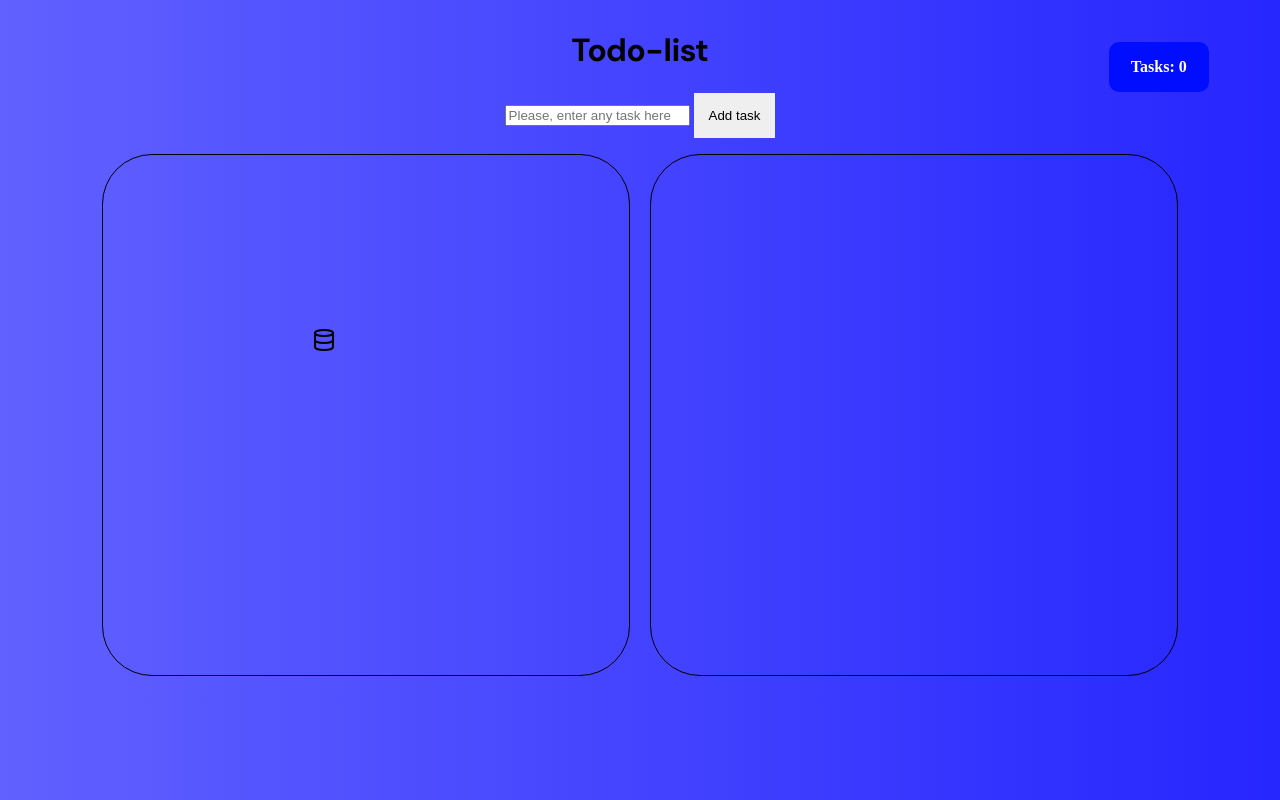
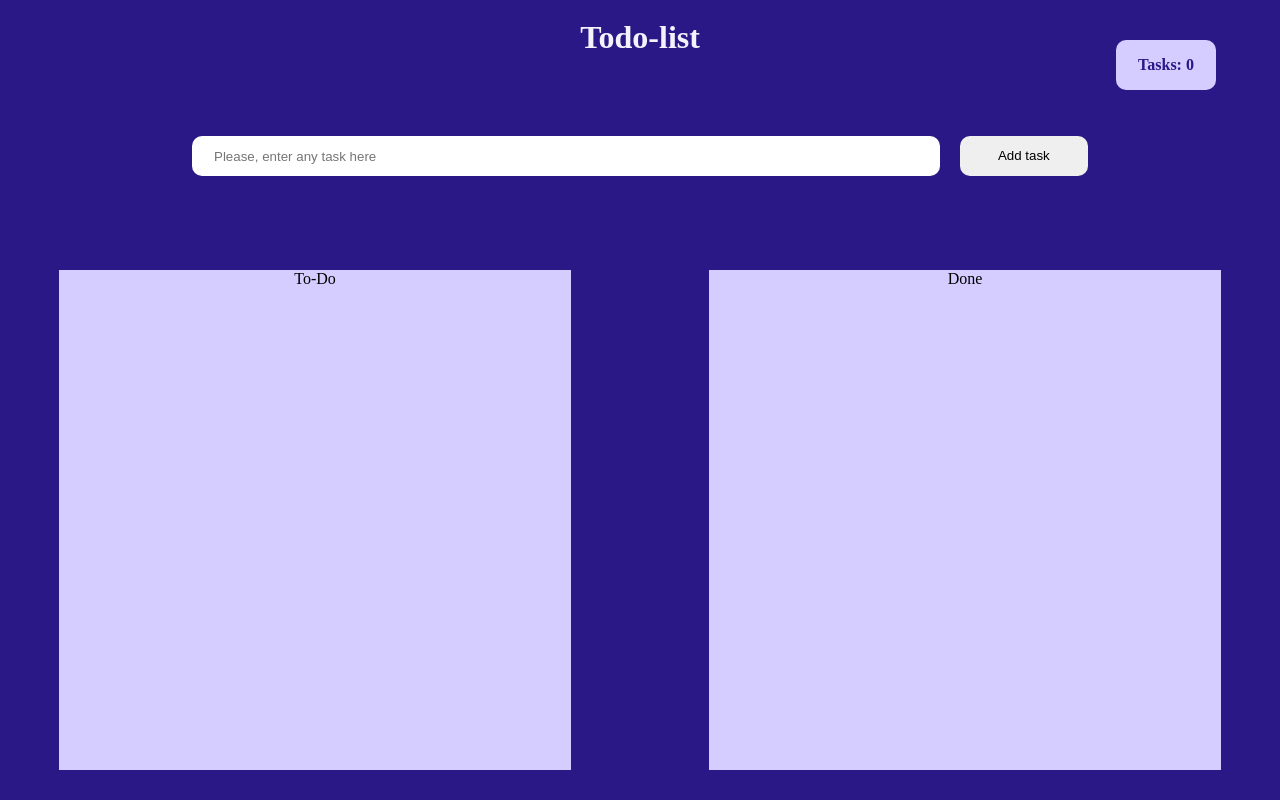
Before and after one commit to RadMaxim/Les3, a website built with webpack: page dist_les5/index.html in a window 1280 px wide. Built offline with nearby package versions, Linux system fonts and the light colour scheme; files whose address does not match are found by name.

Commit message:
localStorage

```diff
--- a/Les5/src/data.js
+++ b/Les5/src/data.js
@@ -1,13 +1,13 @@
 import { drawElem } from "./drawTasks.js";
 import saveTask from "./saveLocalStorage.js";
+const { getTask, setTask } = saveTask();
 
-let arr = [];
+let arr = getTask();
 
 function updateArr(arrNew) {
-  const { getTask, setTask } = saveTask();
-  arr = arrNew;
   setTask(arrNew);
-  drawElem(getTask());
+  drawElem(arrNew);
+  updateLenghtArr();
 }
 
 function updateLenghtArr() {
--- a/Les5/src/index.js
+++ b/Les5/src/index.js
@@ -1,7 +1,6 @@
 // import "./index.css";
 import { waited } from "./loading.js";
-import { drawElem } from "./drawTasks.js";
-import { updateArr, arr, updateLenghtArr } from "./data.js";
+import { updateArr, arr } from "./data.js";
 import { checkTask } from "./checkTask.js";
 
 window.addEventListener("load", () => {
@@ -22,6 +21,5 @@ window.addEventListener("load", () => {
     }
     arr.push(data);
     updateArr(arr);
-    updateLenghtArr();
   });
 });
--- a/Les5/src/loading.js
+++ b/Les5/src/loading.js
@@ -1,4 +1,4 @@
-import { arr } from "./data.js";
+import { arr, updateLenghtArr } from "./data.js";
 import { drawElem } from "./drawTasks.js";
 import saveTask from "./saveLocalStorage.js";
 
@@ -7,7 +7,7 @@ function waited() {
   const { getTask } = saveTask();
 
   drawElem(getTask());
-
+  updateLenghtArr();
   loading.style.display = "none";
 }
 export { waited };
--- a/Les5/src/saveLocalStorage.js
+++ b/Les5/src/saveLocalStorage.js
@@ -4,15 +4,12 @@ const saveTask = () => {
   };
 
   const getTask = () => {
-    const tasks = JSON.parse(
-      localStorage.getItem("arrTask") == "undefined"
-        ? "[{\"text\":\"text\"}]"
-        : localStorage.getItem("arrTask"),
-    );
-    return tasks;
+    if (localStorage.getItem("arrTask") == undefined) {
+      return [];
+    }
+    return JSON.parse(localStorage.getItem("arrTask"));
   };
 
-  // Инициализация localStorage при первом запуске
   if (!localStorage.getItem("arrTask")) {
     setTask([]);
   }
--- a/dist_les5/index.css
+++ b/dist_les5/index.css
@@ -1,70 +1,84 @@
-@font-face {
-  font-family: myStyle;
-  src: url(/b230ddb7eabb4b25e123.ttf);
-}
-h1,
-h2,
-p {
-  font-family: myStyle;
+:root {
+  --back-color: #2b1887;
+  --list-color: #d5ccff;
+  --item-color: #f4f2ff;
 }
 
-ul {
+* {
+  margin: 0;
+  height: 0;
+  box-sizing: border-box;
+}
+
+body {
+  background: var(--back-color);
+}
+
+header {
+  height: 30vh;
+  display: flex;
+  justify-content: center;
+  align-items: center;
+  flex-direction: column;
+}
+
+main {
+  display: flex;
+  justify-content: center;
+  align-items: center;
+  justify-content: space-around;
+  gap: 20px;
+  height: 70vh;
+}
+main section {
+  width: 40%;
+}
+main section ul {
+  width: 100%;
+  min-height: 500px;
   list-style-type: none;
   min-height: 500px;
-  border: 1px solid black;
   border-radius: 50px;
   padding: 10px;
 }
-ul li {
+main section ul li {
   display: flex;
   justify-content: space-around;
   align-items: center;
-  background-color: rgb(31, 1, 139);
+  background-color: var(--item-color);
   margin-top: 30px;
+  min-height: 130px;
 }
 
-.task {
-  position: relative;
-  overflow: hidden;
+.h1 {
+  height: 30%;
+  display: flex;
+  align-content: center;
+  align-items: center;
+  justify-content: center;
+  justify-items: center;
+  width: 100%;
 }
-
-.task::before {
-  content: "";
-  position: absolute;
-  top: 50%;
-  left: -110%;
-  height: 0.1px;
-  width: 100%;
-  border: 1px solid black;
-  transition: left 0.5s ease-in-out;
+.h1 h1 {
+  color: var(--item-color);
+  height: 30px;
+  line-height: 100%;
 }
 
 input[type="checkbox"]:checked ~ .task::before {
   left: 0%;
 }
 
-header {
-  display: flex;
-  justify-content: center;
-  align-items: center;
-  flex-direction: column;
-}
-
-body {
-  background: linear-gradient(90deg, rgb(97, 97, 255), rgb(38, 38, 255));
-  position: relative;
-}
-
 button {
-  padding: 15px;
+  padding: 5px;
   position: relative;
   overflow: hidden;
   outline: none;
   border: none;
   cursor: pointer;
 }
-
 button::before {
+  z-index: 1;
   content: "";
   width: 100%;
   height: 100%;
@@ -74,17 +88,16 @@ button::before {
   left: 100%;
   transition: 0.1s left ease-in-out;
 }
-
 button:hover::before {
   left: 0%;
 }
 
 .addedTasks {
   position: absolute;
-  background-color: rgb(0, 13, 255);
+  background-color: var(--list-color);
   top: 5%;
   right: 5%;
-  color: white;
+  color: var(--back-color);
   width: 100px;
   height: 50px;
   border-radius: 10px;
@@ -100,10 +113,10 @@ button:hover::before {
   position: absolute;
   top: 0;
   left: 0;
-  background-color: rgba(55, 0, 255, 0.924);
+  background-color: var(--back-color);
   width: 100vw;
   height: 100vh;
-  color: white;
+  color: var(--item-color);
   font-weight: 700;
 }
 
@@ -126,19 +139,57 @@ button:hover::before {
   display: block;
 }
 
-main {
+.inputForTask {
   display: flex;
   justify-content: center;
   align-items: center;
+  width: 70%;
   gap: 20px;
+  height: 70%;
 }
 
-#tasks {
-  width: 40%;
-  min-height: 500px;
+input[id="task_text"] {
+  width: 100%;
+  height: 40px;
+  border-radius: 10px;
+  outline: none;
+  border: none;
+  text-indent: 20px;
 }
 
-#mainTasks {
-  width: 40%;
+#add {
+  height: 40px;
+  padding: 10px;
+  width: 150px;
+  border-radius: 10px !important;
+}
+
+#add::after {
+  position: absolute;
+  content: "Add task";
+  line-height: 40px;
+  z-index: 2;
+  top: 0;
+  left: 0;
+  width: 100%;
+  height: 100%;
+}
+
+#add:hover {
+  z-index: 2;
+  color: white;
+}
+
+.descList {
+  display: flex;
+  justify-content: center;
+  align-items: center;
+}
+
+#right,
+#left {
   min-height: 500px;
-}
+  background-color: var(--list-color);
+} /*# sourceMappingURL=index.css.map */
+
+/*# sourceMappingURL=index.css.map*/
--- a/dist_les5/index.html
+++ b/dist_les5/index.html
@@ -5,23 +5,34 @@
     <meta http-equiv="X-UA-Compatible" content="IE=edge" />
     <meta name="viewport" content="width=device-width,initial-scale=1" />
     <title>To do list</title>
-    <link rel="stylesheet" href="index.css" />
     <script defer="defer" src="/index.js"></script>
     <link href="/index.css" rel="stylesheet" />
   </head>
   <body>
     <header>
-      <h1>Todo-list</h1>
+      <div class="h1"><h1>Todo-list</h1></div>
       <div class="addedTasks">Tasks: 0</div>
-      <section>
+      <section class="inputForTask">
         <input id="task_text" placeholder="Please, enter any task here" />
-        <button id="add">Add task</button>
+        <button id="add"></button>
       </section>
+      <section class="errorTask"><p id="error"></p></section>
     </header>
     <main>
-      <ul id="tasks"></ul>
-      <ul id="mainTasks"></ul>
-      <div class="emptyList"><img src="./../img/database.svg" alt="" /></div>
+      <section id="left">
+        <div class="descList">
+          <img src="./../img/left.svg" alt="" />
+          <p class="left_list">To-Do</p>
+        </div>
+        <ul id="tasks"></ul>
+      </section>
+      <section id="right">
+        <div class="descList">
+          <img src="./../img/right.svg" alt="" />
+          <p class="left_list">Done</p>
+        </div>
+        <ul id="mainTasks"></ul>
+      </section>
     </main>
     <footer></footer>
     <section id="loading"><p>Loading...</p></section>
```
Also changed, not shown: dist_les5/index.js (+78 -36 lines), dist_les5/b230ddb7eabb4b25e123.ttf (deleted), 2 other files.
